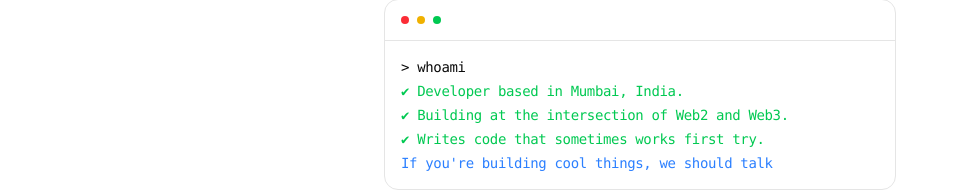
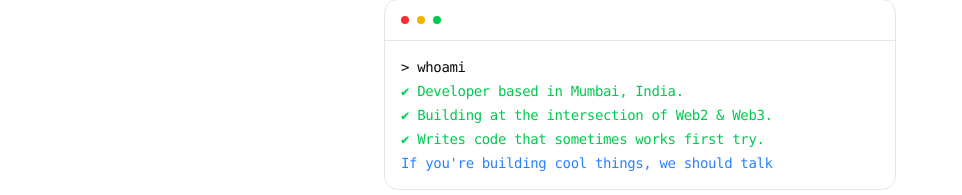
Before and after one commit to Atharv-1608/Atharv-portfolio, a React (Vite) app: page / in a window 1280 px wide. Shown: the part 385-580 px from the top of the page, without its empty margins (0-962 px from the left). Built offline with nearby package versions, Linux system fonts and the light colour scheme.

Commit message:
Update TerminalSection.tsx

```diff
--- a/src/components/TerminalSection.tsx
+++ b/src/components/TerminalSection.tsx
@@ -11,7 +11,7 @@ export const TerminalSection = () => {
           ✔ Developer based in Mumbai, India.
         </AnimatedSpan>
         <AnimatedSpan className="text-green-500 text-xs sm:text-sm wrap-break-words">
-          ✔ Building at the intersection of Web2 and Web3.
+          ✔ Building at the intersection of Web2 & Web3.
         </AnimatedSpan>
         <AnimatedSpan className="text-green-500 text-xs sm:text-sm wrap-break-words">
           ✔ Writes code that sometimes works first try.
```
